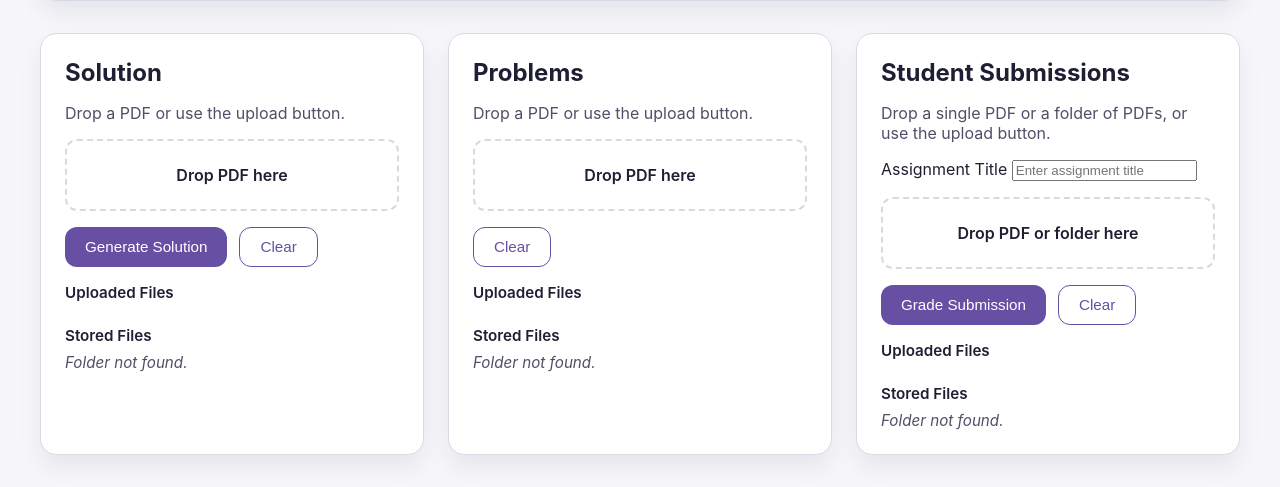
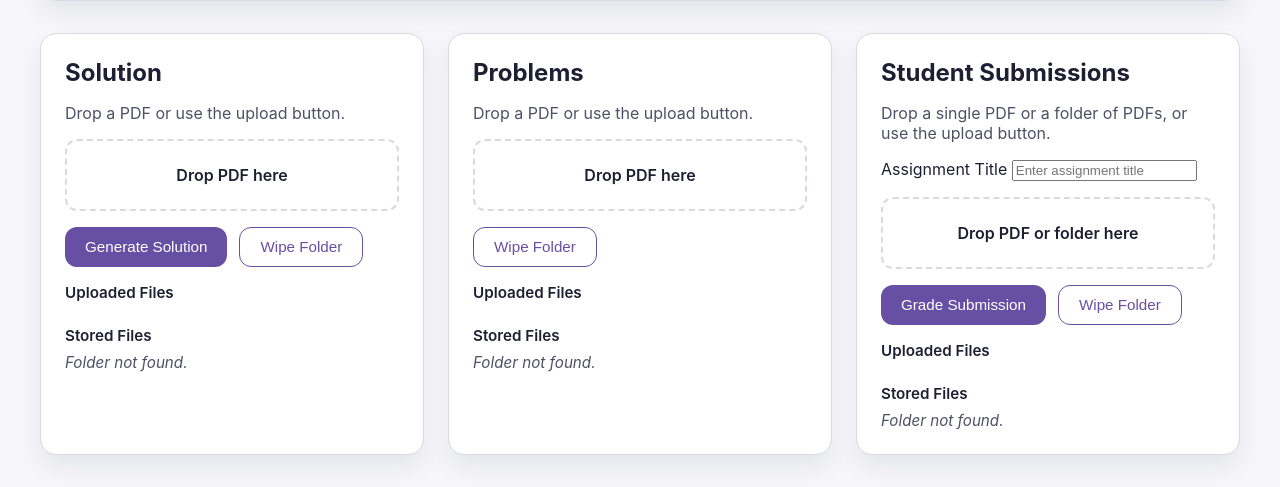
Before and after one commit to CaelenMiller/AI-Pre-Grader, a Flask app: page / in a window 1280 px wide. Shown: the part 422-909 px from the top of the page. Run offline with Flask 3, Linux system fonts and the light colour scheme; data that the repository does not hold is empty.

Commit message:
Add confirmation for folder wipe controls

```diff
--- a/static/app.js
+++ b/static/app.js
@@ -120,14 +120,23 @@ function initializePanel(panel) {
     const action = button.dataset.action;
     const category = panel.dataset.category;
 
-    if (action === "clear") {
+    if (action === "wipe") {
       button.addEventListener("click", async () => {
+        const confirmWipe = window.confirm(
+          `Are you sure you want to wipe the ${category} folder?`
+        );
+        if (!confirmWipe) {
+          return;
+        }
+
         try {
+          await updateStatus("Wiping folder...");
           await postJSON(`/clear/${category}`, {});
           refreshFileList(category, []);
-          await updateStatus("Idle");
+          await updateStatus("Folder wiped");
         } catch (error) {
           alert(error.message);
+          await updateStatus("Failed to wipe folder");
         }
       });
     }
--- a/templates/index.html
+++ b/templates/index.html
@@ -59,7 +59,7 @@
           </div>
           <div class="panel-actions">
             <button class="button" data-action="generate">Generate Solution</button>
-            <button class="button secondary" data-action="clear">Clear</button>
+            <button class="button secondary" data-action="wipe">Wipe Folder</button>
           </div>
           <div class="file-groups">
             <div class="file-group">
@@ -100,7 +100,7 @@
             <input type="file" accept="application/pdf" />
           </div>
           <div class="panel-actions">
-            <button class="button secondary" data-action="clear">Clear</button>
+            <button class="button secondary" data-action="wipe">Wipe Folder</button>
           </div>
           <div class="file-groups">
             <div class="file-group">
@@ -154,7 +154,7 @@
           </div>
           <div class="panel-actions">
             <button class="button" data-action="grade">Grade Submission</button>
-            <button class="button secondary" data-action="clear">Clear</button>
+            <button class="button secondary" data-action="wipe">Wipe Folder</button>
           </div>
           <div class="file-groups">
             <div class="file-group">
```
